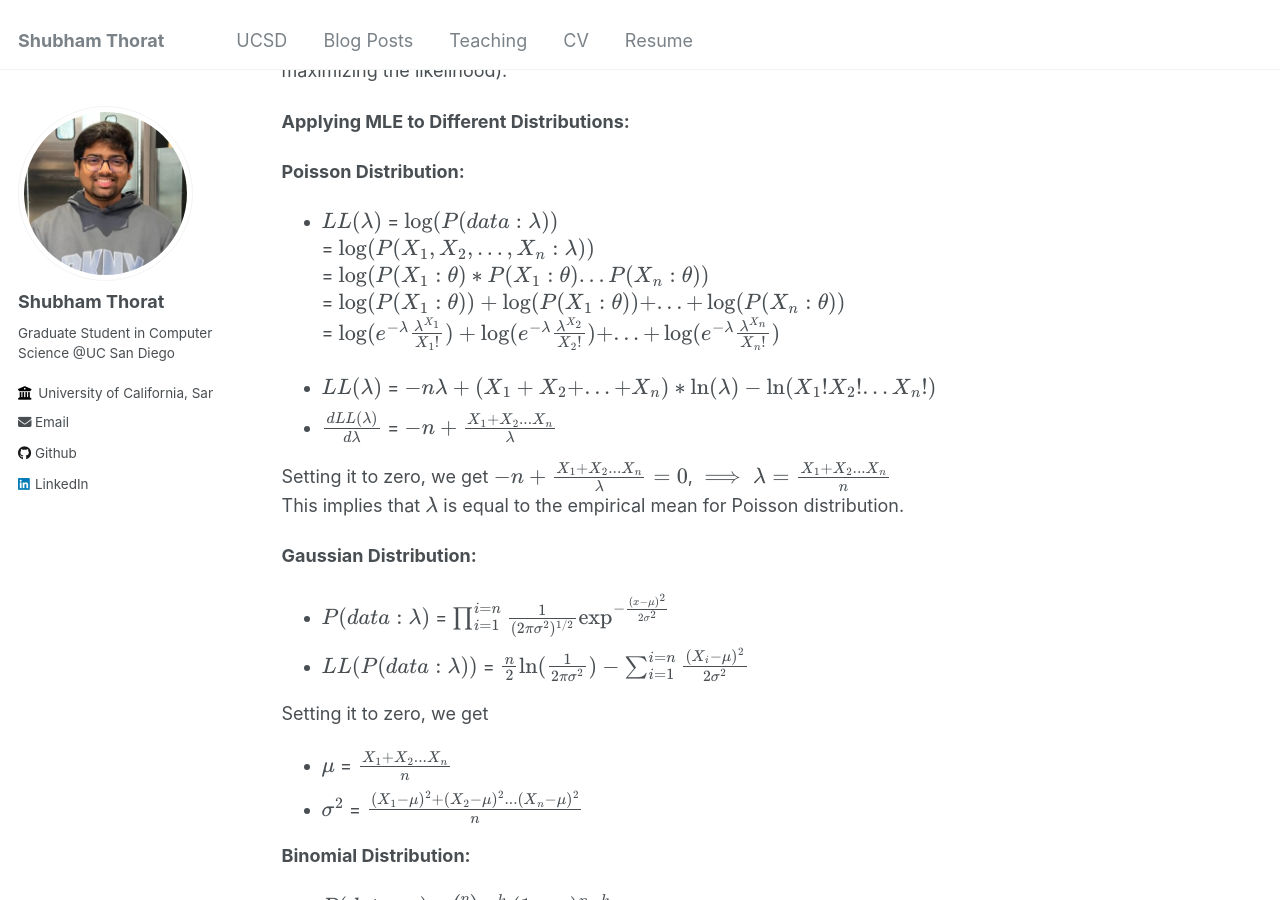
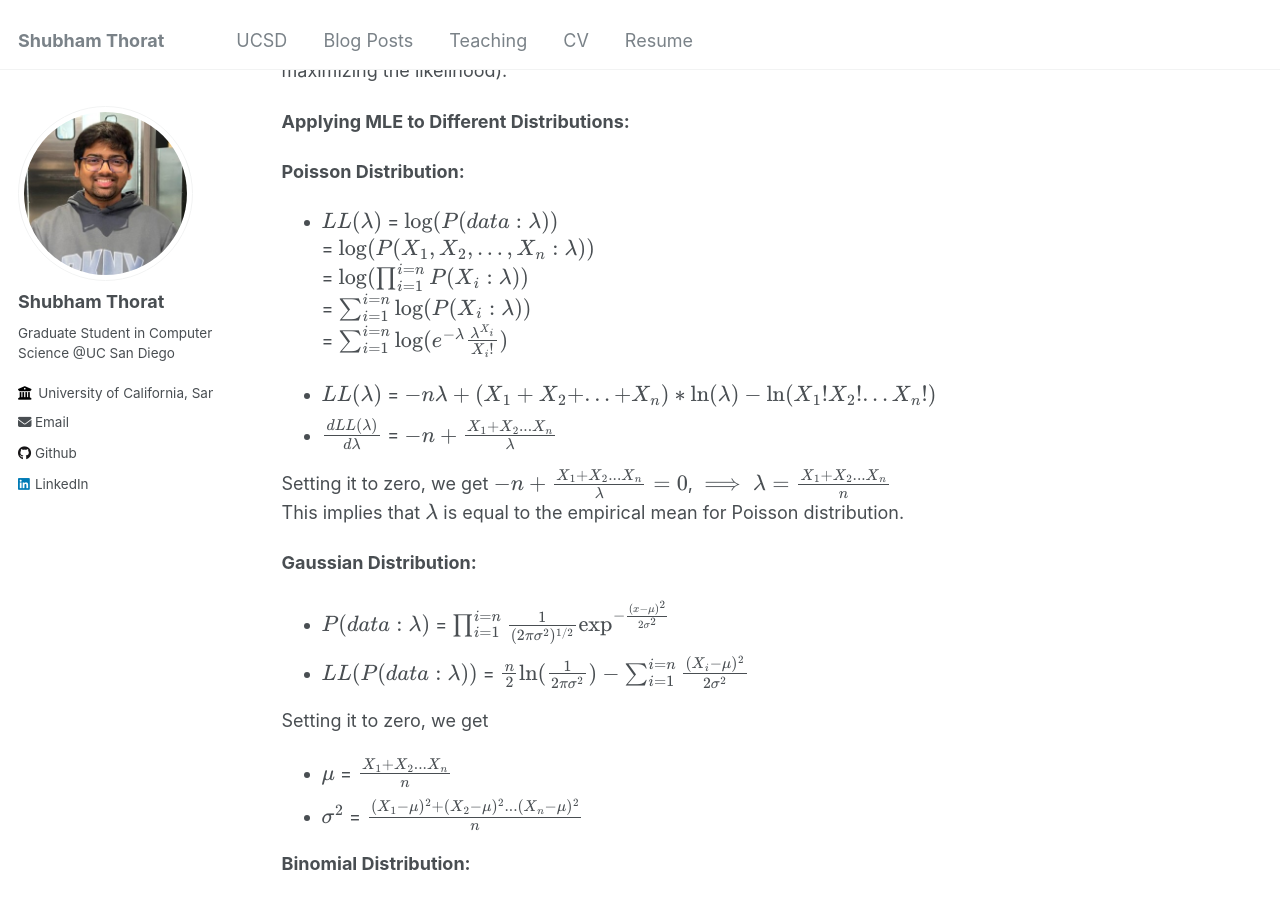
Before and after one commit to shubham4104/shubham4104.github.io, a Jekyll site: the page built from _posts/2024-04-25-Fitting_probability_distribution_using_MLE.md, in a window 1280 px wide and 900 px high, scrolled down 1533 px. Built offline with Jekyll 4.4.1, drawn with Linux system fonts in a browser that asks for light colours.

Commit message:
Update 2024-04-25-Fitting_probability_distribution_using_MLE.md

```diff
--- a/_posts/2024-04-25-Fitting_probability_distribution_using_MLE.md
+++ b/_posts/2024-04-25-Fitting_probability_distribution_using_MLE.md
@@ -50,9 +50,9 @@ The goal of MLE is to find this $\theta$. To find these parameters, we write the
 **Poisson Distribution:**
 - $$LL(\lambda)$$ = $$\log(P(data : \lambda))$$
 = $$\log(P(X_1, X_2, ..., X_n : \lambda))$$
-= $$\log(P(X_1 : \theta) * P(X_1 : \theta)...P(X_n : \theta))$$
-= $$\log(P(X_1 : \theta)) + \log(P(X_1 : \theta)) + ... + \log(P(X_n : \theta))$$
-= $$\log(e^{-\lambda} \frac{\lambda^{X_1}}{X_1!}) + \log(e^{-\lambda} \frac{\lambda^{X_2}}{X_2!}) +...+ \log(e^{-\lambda} \frac{\lambda^{X_n}}{X_n!})$$
+= $$\log(\prod_{i=1}^{i=n}P(X_i : \lambda))$$
+= $$\sum_{i=1}^{i=n}\log(P(X_{i} : \lambda))$$
+= $$\sum_{i=1}^{i=n}\log(e^{-\lambda} \frac{\lambda^{X_i}}{X_i!})$$
 
 - $$LL(\lambda)$$ = $$-n\lambda + (X_1 + X_2 +...+ X_n)*\ln(\lambda) - \ln(X_1! X_2!...X_n!)$$
 - $$\frac{dLL(\lambda)}{d\lambda}$$ = $$-n + \frac{X_1+X_2...X_n}{\lambda}$$
```
